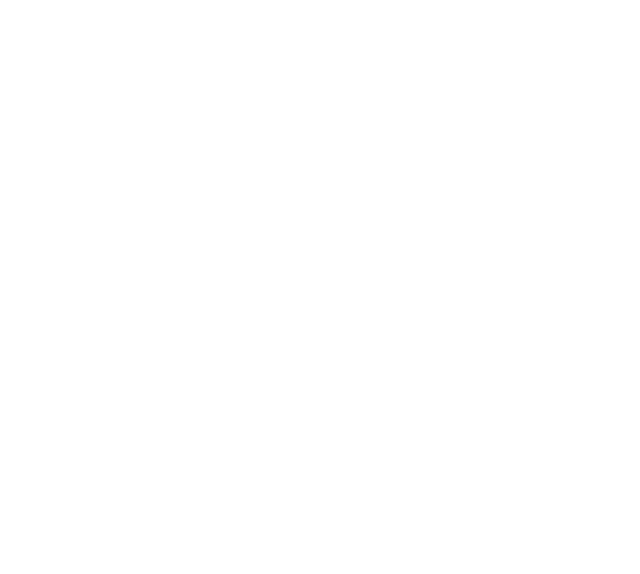
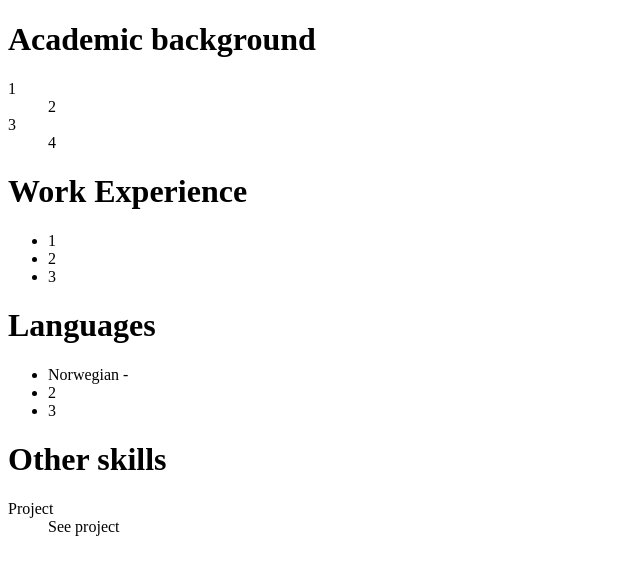
Before and after one commit to mjenssen1/Oblig1, a plain HTML site: page resume.html in a window 1280 px wide. Shown: the whole page, without its empty margins (0-640 px from the left). Drawn offline with Linux system fonts and the light colour scheme.

Commit message:
Update resume.html

```diff
--- a/resume.html
+++ b/resume.html
@@ -4,9 +4,41 @@
     <meta charset="UTF-8">
     <meta http-equiv="X-UA-Compatible" content="IE=edge">
     <meta name="viewport" content="width=device-width, initial-scale=1.0">
-    <title>Document</title>
+    <title>Resume</title>
 </head>
 <body>
+    <h1>Academic background</h1>
+    <p>
+        <dl>
+            <dt>1</dt>
+            <dd>2</dd>
+            <dt>3</dt>
+            <dd>4</dd>
+        </dl>
+    </p>
 
+    <h1>Work Experience</h1>
+    <p>
+        <ul>
+            <li>1</li>
+            <li>2</li>
+            <li>3</li>
+        </ul>
+    </p>
+    <h1>Languages</h1>
+    <p>
+        <ul>
+            <li>Norwegian - </li>
+            <li>2</li>
+            <li>3</li>
+        </ul>
+    </p>
+    <h1>Other skills</h1>
+    <p>
+        <dl>
+            <dt>Project</dt>
+            <dd>See project</dd>
+        </dl>
+    </p>
 </body>
 </html>
```
